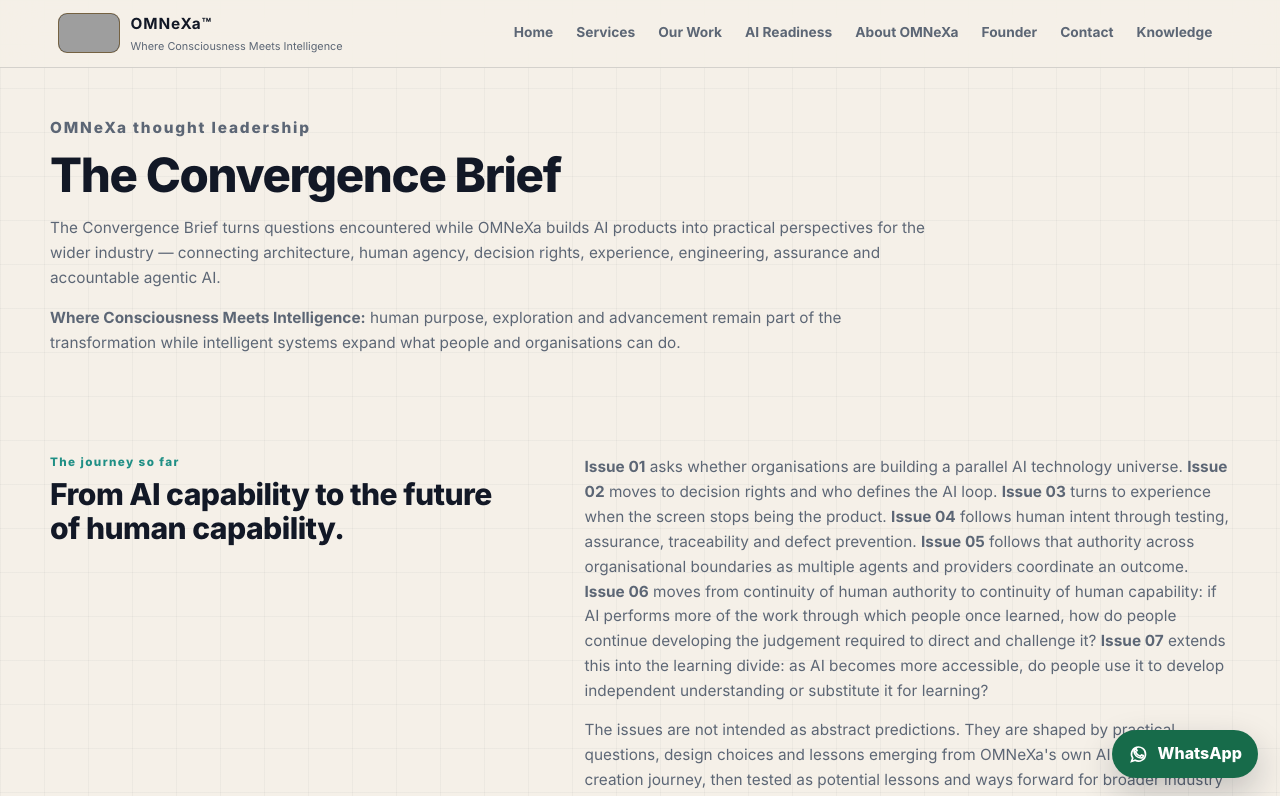
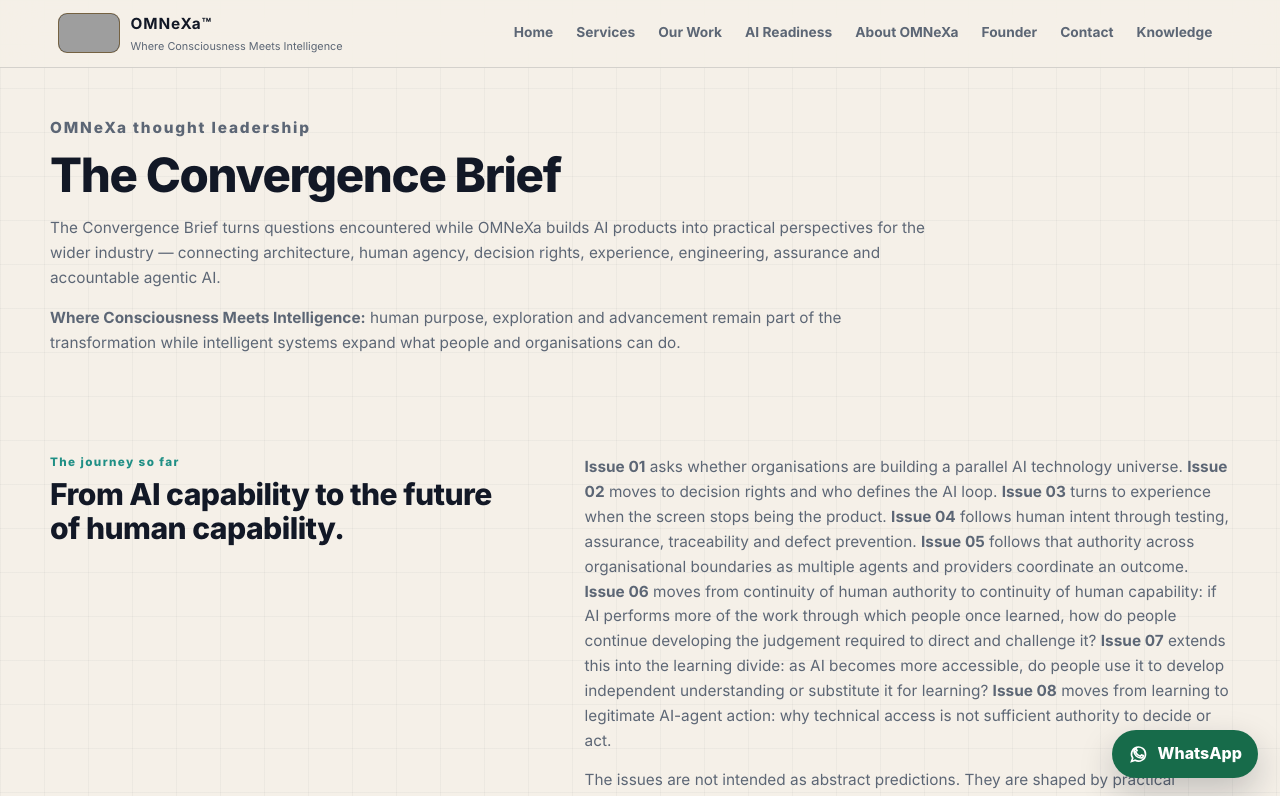
Before and after one commit to HumanSamaritan/OMNEXAFuture, a Next.js app: page /convergence-brief in a window 1280 px wide. Shown: the top 796 px of the page. Built offline with nearby package versions, Linux system fonts and the light colour scheme; grey boxes are pictures that could not be loaded.

Commit message:
Extend Convergence Brief journey through Issue 08

```diff
--- a/app/convergence-brief/page.tsx
+++ b/app/convergence-brief/page.tsx
@@ -117,7 +117,8 @@ export default async function ConvergenceBriefPage() {
             <strong>Issue 04</strong> follows human intent through testing, assurance, traceability and defect prevention.{" "}
             <strong>Issue 05</strong> follows that authority across organisational boundaries as multiple agents and providers coordinate an outcome.{" "}
             <strong>Issue 06</strong> moves from continuity of human authority to continuity of human capability: if AI performs more of the work through which people once learned, how do people continue developing the judgement required to direct and challenge it?{" "}
-            <strong>Issue 07</strong> extends this into the learning divide: as AI becomes more accessible, do people use it to develop independent understanding or substitute it for learning?
+            <strong>Issue 07</strong> extends this into the learning divide: as AI becomes more accessible, do people use it to develop independent understanding or substitute it for learning?{" "}
+            <strong>Issue 08</strong> moves from learning to legitimate AI-agent action: why technical access is not sufficient authority to decide or act.
           </p>
           <p>
             The issues are not intended as abstract predictions. They are shaped by practical questions, design
```
